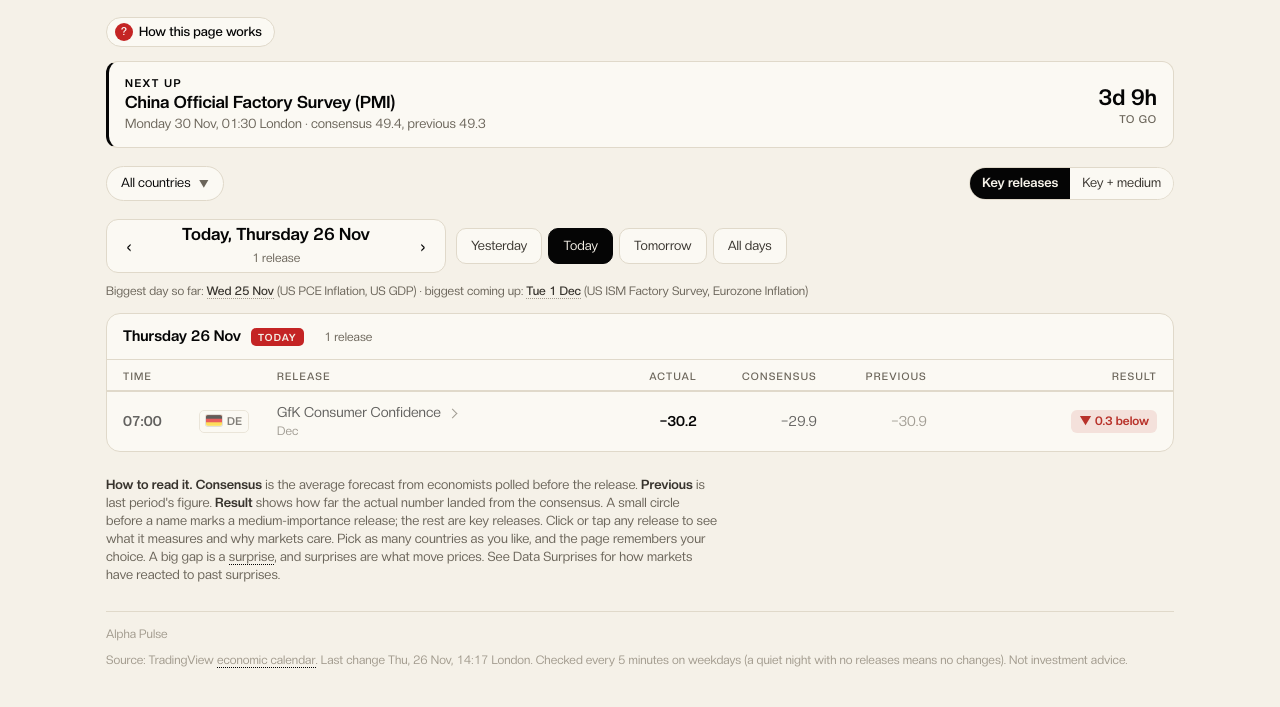
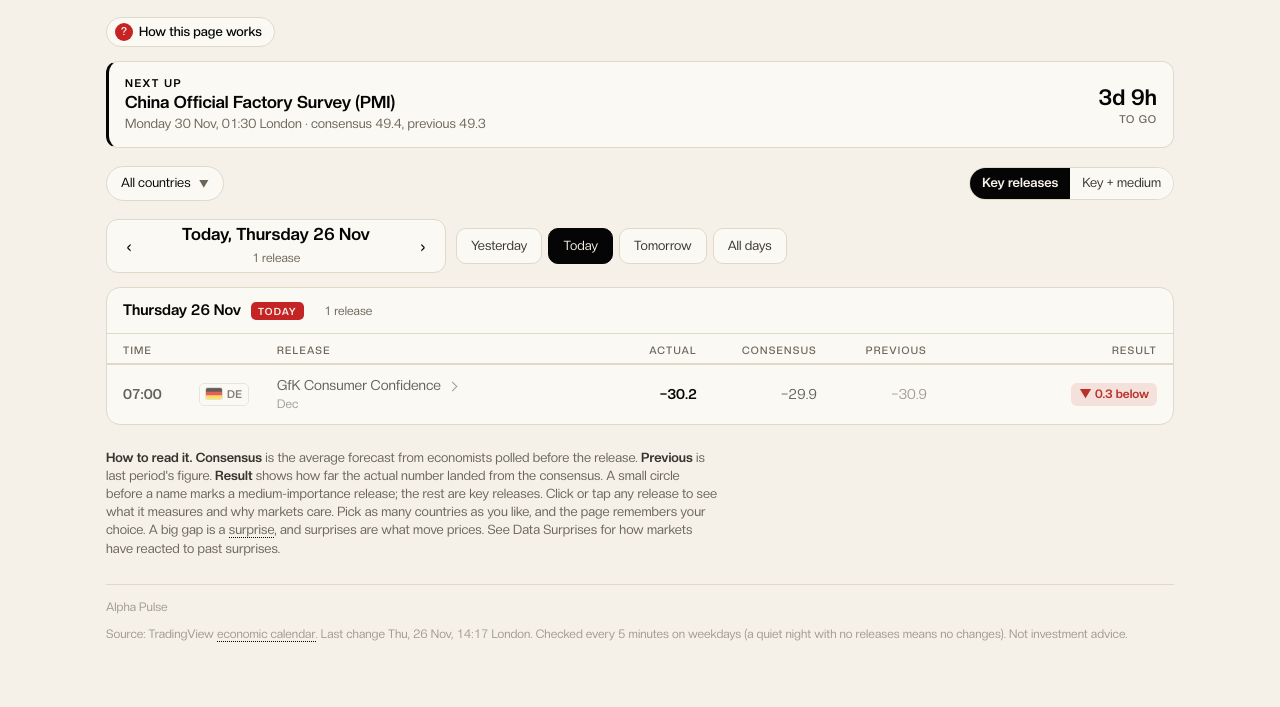
Before and after one commit to mrmikerbrown-maker/Pulse-Site-Demo-v1-Not-Public, a plain HTML site: page calendar/index.html in a window 1280 px wide. Shown: the part 199-906 px from the top of the page. After the commit the page ends 881 px from the top, so only its background shows below. Drawn offline with Linux system fonts and the light colour scheme.

Commit message:
Calendar: remove the 'biggest day' hint line under the day stepper
Co-Authored-By: Claude Opus 5.5 <noreply@anthropic.com>
Claude-Session: https://claude.ai/code/session_01EqUoGqKzaK9ckQhxQDqtpa

```diff
--- a/calendar/index.html
+++ b/calendar/index.html
@@ -90,9 +90,6 @@ tr.soon td{background:rgba(var(--accrgb),.06)}
 .dayt .q button{appearance:none;font:inherit;font-size:13px;padding:8px 14px;border-radius:10px;border:1px solid var(--line);background:var(--card);color:var(--text2);cursor:pointer}
 .dayt .q button:hover{color:var(--text)}
 .dayt .q button.on{background:var(--text);color:var(--bg);border-color:var(--text)}
-.dayt .hint{font-size:12px;color:var(--muted);width:100%}
-.dayt .hint a{color:var(--text2);font-weight:600;cursor:pointer;border-bottom:1px dotted var(--dim)}
-.dayt .hint a:hover{color:var(--text)}
 tr.ev{cursor:pointer}
 .scr{max-height:min(560px,68vh);overflow-y:auto;overscroll-behavior:contain;position:relative}
 .scr thead th{position:sticky;top:0;background:var(--card);z-index:2;box-shadow:inset 0 -1px 0 var(--line)}
@@ -229,26 +226,15 @@ function days(now){ // rolling: the last 5 weekdays, today, the next 5 weekdays,
  EV.forEach(function(o){var k=kf.format(o.date);if(!ks[k]&&k>=first&&k<=last)ks[k]=new Date(k+"T12:00:00Z")});
  for(var k in ks)out.push(k);out.sort();
  return out.map(function(k){return{k:k,d:ks[k]}})}
-function stepper(ds,ev,cnt,today){ // one day at a time: arrows step through the window, quick jumps, and a pointer to the busiest days
+function stepper(ds,ev,cnt,today){ // one day at a time: arrows step through the window, plus quick jumps
  var ks=ds.map(function(x){return x.k}),i=ks.indexOf(dayPick),all=dayPick==="week";
  var y=kf.format(new Date(Date.now()-864e5)),tm=kf.format(new Date(Date.now()+864e5)),ti=ks.indexOf(today);
  var prevK=ti>0?ks[ti-1]:null,nextK=ti>=0&&ti<ks.length-1?ks[ti+1]:null;
  var lab=function(k,rel){return k===rel[0]?rel[1]:wf.format(new Date(k+"T12:00:00Z"))};
  var n=all?ev.length:(cnt[dayPick]||0);
  var title=all?"All days, "+wf.format(ds[0].d)+" to "+wf.format(ds[ds.length-1].d):(dayPick===today?"Today, ":dayPick===y?"Yesterday, ":dayPick===tm?"Tomorrow, ":"")+df.format(new Date(dayPick+"T12:00:00Z"));
- /* busiest day so far and busiest day ahead, by number of releases shown, with its big ones named */
- /* ranked by how many big (tier 1) releases a day has, then by how many releases in all; US first when naming them */
- var PRI=["US","EU","GB","DE","JP","CN","CA","AU","NZ","CH","NO","SE"];
- function bigs(k){var seen={},out=[];ev.filter(function(o){return kf.format(o.date)===k}).sort(function(a,b){return PRI.indexOf(a.c)-PRI.indexOf(b.c)}).forEach(function(o){var r=relName(o);if(r.tier===1&&!seen[r.name]){seen[r.name]=1;out.push(r.name)}});return out}
- var nb={};ks.forEach(function(k){nb[k]=bigs(k).length});
- function busiest(f){var best=null;ks.forEach(function(k){if(f(k)&&cnt[k]&&(!best||nb[k]>nb[best]||(nb[k]===nb[best]&&cnt[k]>cnt[best])))best=k});return best}
- function hint(k){if(!k)return"";var b=bigs(k);return'<a data-d="'+k+'">'+esc(wf.format(new Date(k+"T12:00:00Z"))+" "+new Date(k+"T12:00:00Z").toLocaleDateString("en-GB",{month:"short",timeZone:"UTC"}))+"</a> ("+(b.length?esc(b.slice(0,2).join(", "))+(b.length>2?" +"+(b.length-2)+" more":""):cnt[k]+" release"+(cnt[k]>1?"s":""))+")"}
- var past=busiest(function(k){return k<today}),ahead=busiest(function(k){return k>today}),h=[];
- if(past)h.push("Biggest day so far: "+hint(past));if(ahead)h.push("biggest coming up: "+hint(ahead));
- var hs=h.join(" · ");if(hs)hs=hs.charAt(0).toUpperCase()+hs.slice(1);
  document.getElementById("dayt").innerHTML='<div class="st"><button class="ar" data-step="-1" aria-label="Previous day"'+(all||i<=0?" disabled":"")+'>‹</button><div class="mid"><b>'+esc(title)+'</b><small>'+n+" release"+(n===1?"":"s")+'</small></div><button class="ar" data-step="1" aria-label="Next day"'+(all||i>=ks.length-1?" disabled":"")+'>›</button></div>'+
-  '<div class="q">'+(prevK?'<button data-d="'+prevK+'"'+(dayPick===prevK?' class="on"':'')+'>'+esc(lab(prevK,[y,"Yesterday"]))+'</button>':'')+'<button data-d="'+today+'"'+(dayPick===today?' class="on"':'')+'>Today</button>'+(nextK?'<button data-d="'+nextK+'"'+(dayPick===nextK?' class="on"':'')+'>'+esc(lab(nextK,[tm,"Tomorrow"]))+'</button>':'')+'<button data-d="week"'+(all?' class="on"':'')+'>All days</button></div>'+
-  (hs?'<div class="hint">'+hs+'</div>':'')}
+  '<div class="q">'+(prevK?'<button data-d="'+prevK+'"'+(dayPick===prevK?' class="on"':'')+'>'+esc(lab(prevK,[y,"Yesterday"]))+'</button>':'')+'<button data-d="'+today+'"'+(dayPick===today?' class="on"':'')+'>Today</button>'+(nextK?'<button data-d="'+nextK+'"'+(dayPick===nextK?' class="on"':'')+'>'+esc(lab(nextK,[tm,"Tomorrow"]))+'</button>':'')+'<button data-d="week"'+(all?' class="on"':'')+'>All days</button></div>'}
 function draw(){
  var now=new Date(),ev;drawNext(now);
  var box=document.getElementById("days"),today=kf.format(now),ds=days(now),inWin={};ds.forEach(function(x){inWin[x.k]=1});
--- a/tour.js
+++ b/tour.js
@@ -15,7 +15,7 @@ var STEPS=[
   pts:[
    ["#next","<b>Next up</b> shows the next big release, its time (London) and the consensus: the average forecast from economists."],
    ["#chips","<b>Countries</b> opens a list: tick one or more economies, such as the US or the UK, to narrow the calendar. It starts on all countries."],
-   ["#dayt","<b>Pick a day</b> with the arrows (or your arrow keys), jump to yesterday, today or tomorrow, or see all days. It covers the last five working days to the next five, and points you to the busiest days."],
+   ["#dayt","<b>Pick a day</b> with the arrows (or your arrow keys), jump to yesterday, today or tomorrow, or see all days. It covers the last five working days to the next five."],
    ["#seg","<b>Key releases</b> shows only the market movers. Key + medium adds the smaller ones."],
    ["#days","<b>Click any release</b> to see what it measures and why markets care."],
    ["#days","<b>Result</b> appears once a number lands and shows how far it was from the consensus. A big miss is what moves markets."]],
```
